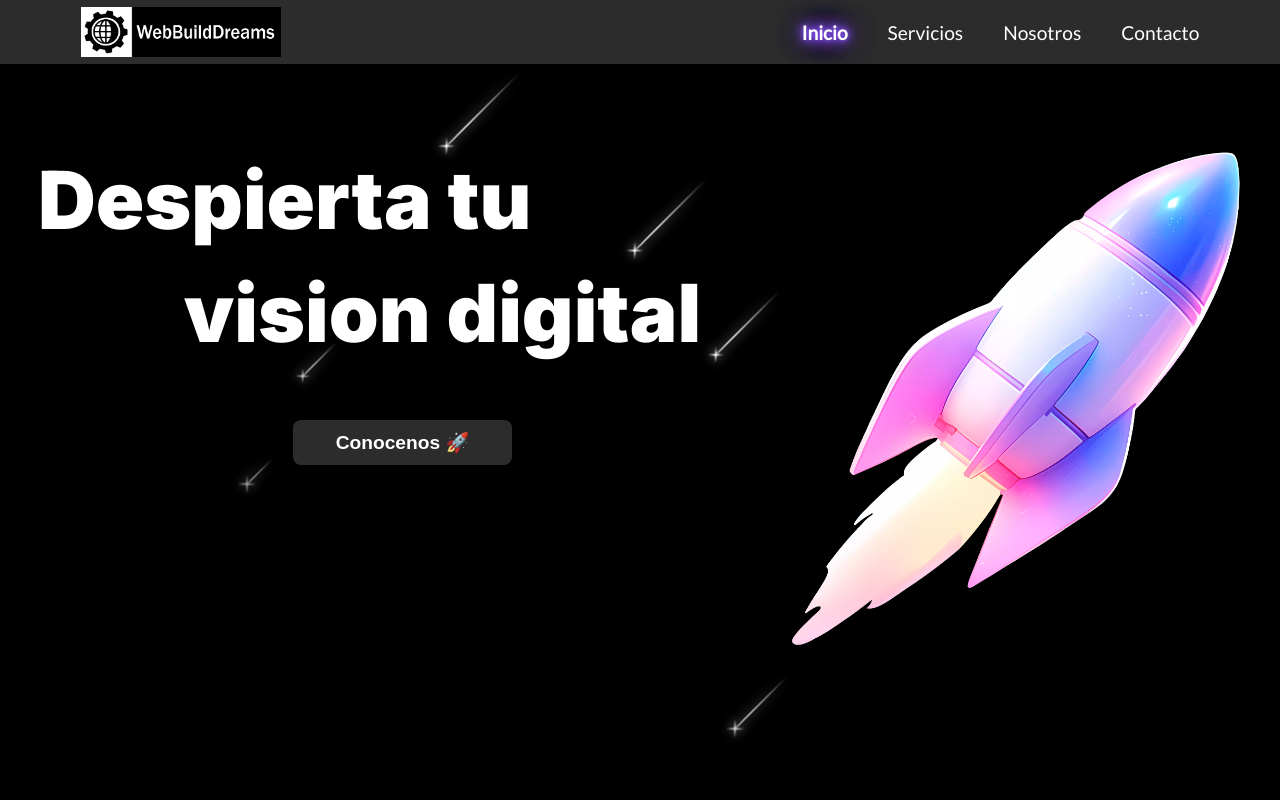
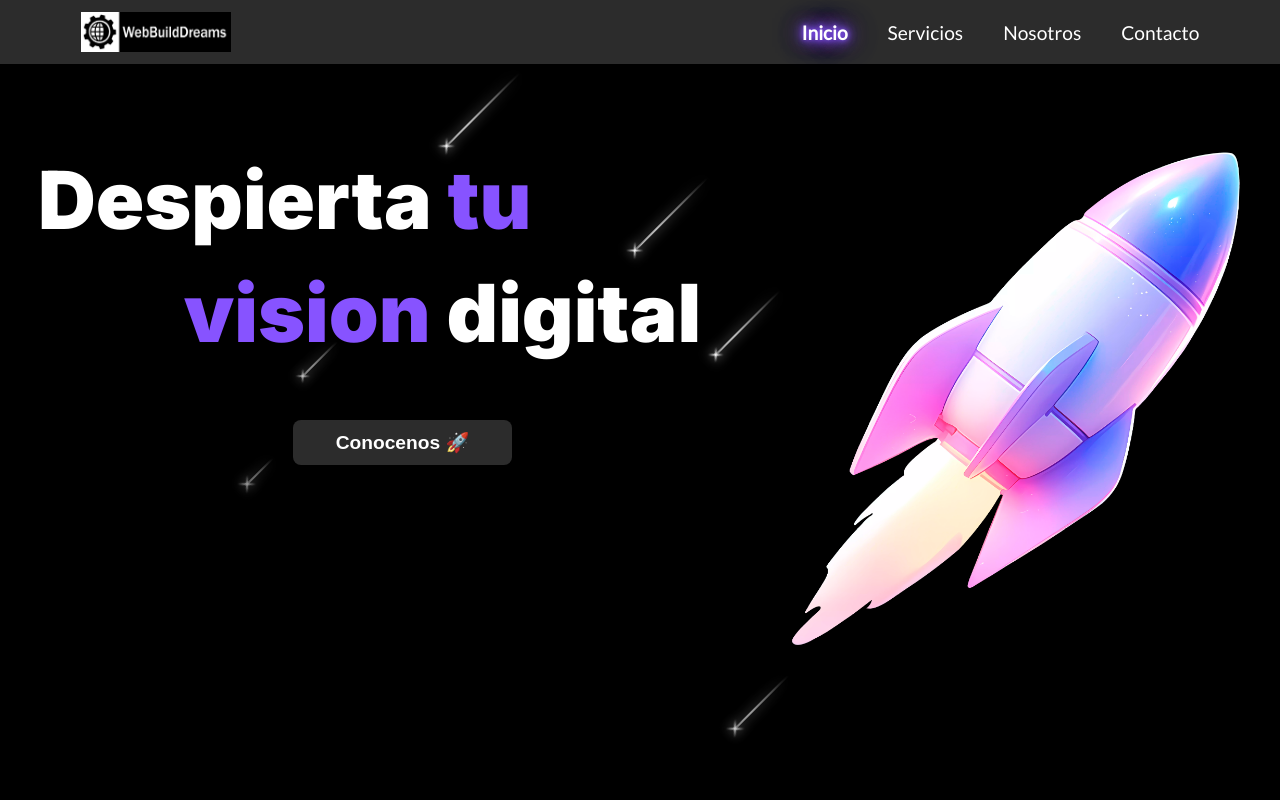
Before and after one commit to codiegoo/web-build-dreams, a Next.js app: page / in a window 1280 px wide. Shown: the top 800 px of the page. Built offline with nearby package versions, Linux system fonts and the light colour scheme.

Commit message:
add color

```diff
--- a/src/components/Nav/Nav.jsx
+++ b/src/components/Nav/Nav.jsx
@@ -15,7 +15,7 @@ export default function Nav() {
 
   return(
     <nav>
-      <Image width={200} height={50} src="/images/logo.jpeg"/>
+      <Image width={150} height={40} src="/images/logo.jpeg"/>
       <ul>
         <li><Link href="#InicioContain" className={activeLink === "#InicioContain" ? "button" : ""}
             onClick={() => handleLinkClick("#InicioContain")}>Inicio</Link></li>
--- a/src/layouts/inicio/Inicio.jsx
+++ b/src/layouts/inicio/Inicio.jsx
@@ -12,8 +12,8 @@ export default function Inicio() {
         ))}
       </div>
       <div className="textContain">
-        <p className="texto1">Despierta tu</p>
-        <p className="texto2">vision digital</p>
+        <p className="texto1">Despierta <span>tu</span></p>
+        <p className="texto2"><span>vision</span> digital</p>
         <button href="#serviciosContain">Conocenos 🚀</button>
       </div>
       <div className="imageContain">
--- a/src/layouts/inicio/inicio.sass
+++ b/src/layouts/inicio/inicio.sass
@@ -15,11 +15,13 @@
     padding-left: 2%
     gap: 1rem
     p
-      font-size: 6.5rem
+      font-size: 6rem
       font-weight: bold
       font-family: var(--font-inter)
       color: #fff
       margin: 0
+      span
+        color: #8753ff
     .texto2
       padding-left: 20%
     button
--- a/src/layouts/servicios/servicios.sass
+++ b/src/layouts/servicios/servicios.sass
@@ -25,7 +25,7 @@
       gap: 2%
       .cardServiceText
         font-family: var(--font-inter)
-        font-size: 1.8rem
+        font-size: 1.4rem
         margin: 0
       ul
         list-style: none
@@ -36,7 +36,7 @@
       .textCardContain
         gap: 1%
         p
-          font-size: 1.2rem
+          font-size: 1rem
           display: block
           span
             color: #8753ff
```
